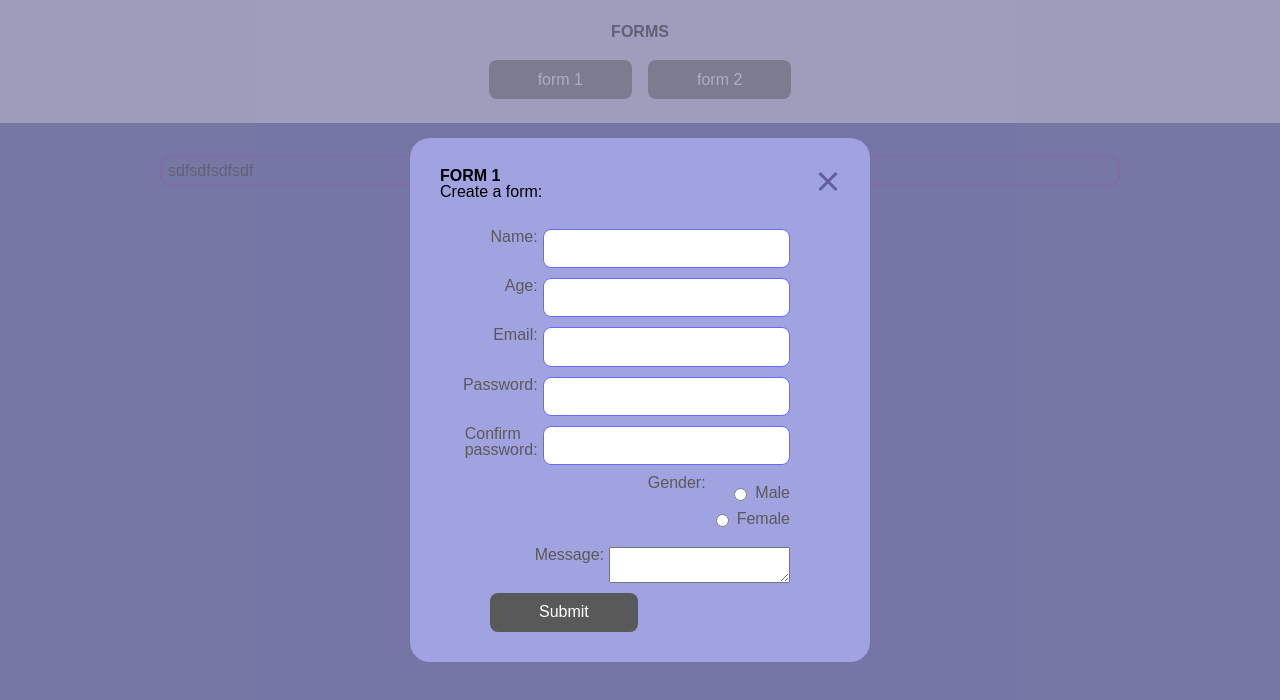
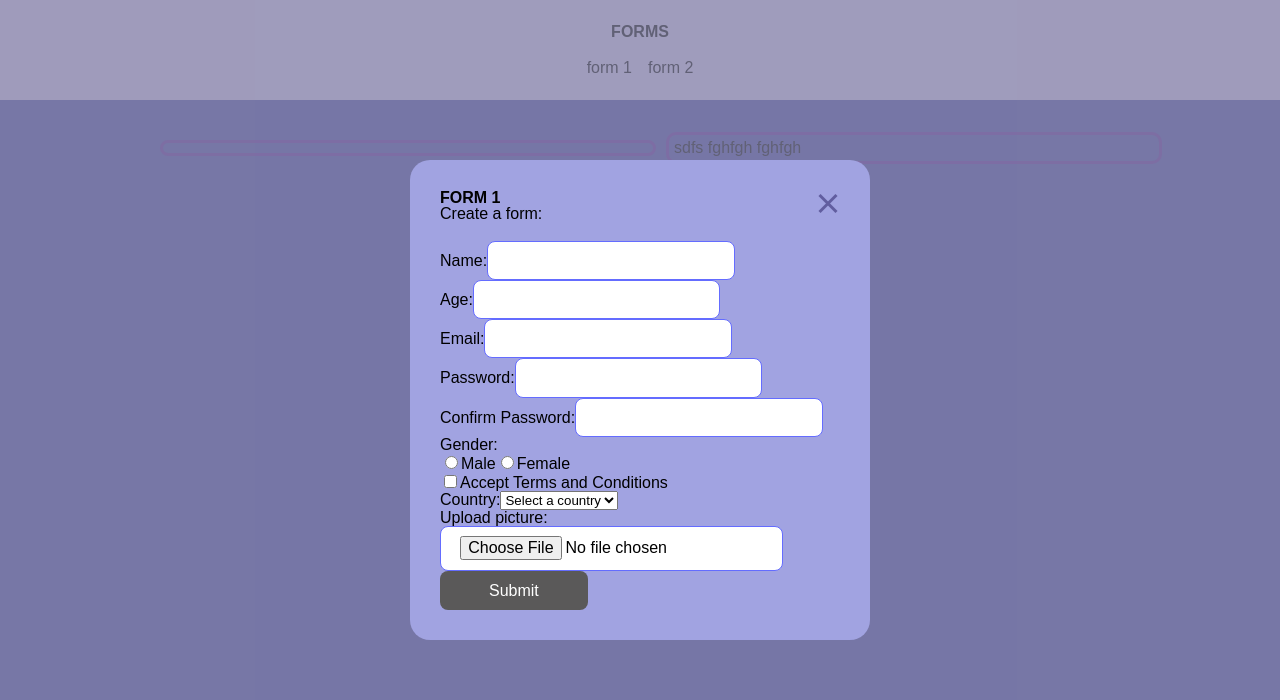
Before and after one commit to KsushaSher/ReactQ32024, a React (Vite) app: page /form1 in a window 1280 px wide. Shown: the top 700 px of the page. Built offline with nearby package versions, Linux system fonts and the light colour scheme.

Commit message:
feat: add form with uncontrolled components

```diff
--- a/src/App.tsx
+++ b/src/App.tsx
@@ -2,15 +2,19 @@ import { Route, Routes } from 'react-router-dom';
 import Forms from './components/Forms';
 import Form1 from './components/Form1';
 import Form2 from './components/Form2';
+import { Provider } from 'react-redux';
+import store from './components/store';
 
 function App() {
   return (
+    <Provider store={store}>
       <Routes>
         <Route path="/" element={<Forms />}>
           <Route path="form1" element={<Form1 />} />
           <Route path="form2" element={<Form2 />} />
         </Route>
       </Routes>
+    </Provider>
   );
 }
 
--- a/src/components/Form1.tsx
+++ b/src/components/Form1.tsx
@@ -1,94 +1,164 @@
-import { useRef, FormEvent } from 'react';
+import React, { useRef, useState } from 'react';
+import { useDispatch, useSelector } from 'react-redux';
+import { RootState, setFormDataItem } from './store';
+import { validationSchema } from './validationSchema';
+import * as Yup from 'yup';
+import { Link } from 'react-router-dom';
+import { IErrors, IFormValues } from '../types/types';
 
-function Form1() {
-  const inputRef = useRef<HTMLInputElement | null>(null);
+const FormComponent: React.FC = () => {
+  const dispatch = useDispatch();
+  const countries = useSelector((state: RootState) => state.form.countries);
 
-  function handleSubmit(event: FormEvent) {
+  const nameRef = useRef<HTMLInputElement>(null);
+  const ageRef = useRef<HTMLInputElement>(null);
+  const emailRef = useRef<HTMLInputElement>(null);
+  const passwordRef = useRef<HTMLInputElement>(null);
+  const confirmPasswordRef = useRef<HTMLInputElement>(null);
+  const genderRef = useRef<HTMLInputElement>(null);
+  const termsAcceptedRef = useRef<HTMLInputElement>(null);
+  const countryRef = useRef<HTMLSelectElement>(null);
+  const imageRef = useRef<HTMLInputElement>(null);
+
+  const [errors, setErrors] = useState<IErrors>({});
+
+  const validate = async () => {
+    const formValues: IFormValues = {
+      name: nameRef.current?.value || '',
+      age: Number(ageRef.current?.value) || 0,
+      email: emailRef.current?.value || '',
+      password: passwordRef.current?.value || '',
+      confirmPassword: confirmPasswordRef.current?.value || '',
+      gender: genderRef.current?.value || '',
+      termsAccepted: termsAcceptedRef.current?.checked || false,
+      country: countryRef.current?.value || '',
+      image: imageRef.current?.files?.[0] || null,
+    };
+
+    try {
+      await validationSchema.validate(formValues, { abortEarly: false });
+      setErrors({});
+      return formValues;
+    } catch (err) {
+      const validationErrors: IErrors = {};
+      if (err instanceof Yup.ValidationError) {
+        err.inner.forEach(error => {
+          if (error.path) {
+            validationErrors[error.path as keyof IErrors] = error.message;
+          }
+        });
+      }
+      setErrors(validationErrors);
+      return null;
+    }
+  };
+
+  const handleSubmit = async (event: React.FormEvent) => {
     event.preventDefault();
-    if (inputRef.current) {
-      alert(`Name: ${inputRef.current.value}`);
+    const validatedValues = await validate();
+    if (validatedValues) {
+      if (validatedValues.image) {
+        const reader = new FileReader();
+        reader.onloadend = () => {
+          const base64String = reader.result as string;
+          dispatch(setFormDataItem({ ...validatedValues, image: base64String }));
+          alert('Форма успешно отправлена!');
+        };
+        reader.readAsDataURL(validatedValues.image);
       }
     }
+  };
 
   return (
     <div className="modal_window ">
       <div className="wrapper_form">
+        <form onSubmit={handleSubmit}>
           <div className="form_header">
             <div>
               <h1>FORM 1</h1>
               <p>Create a form:</p>
             </div>
 
-          <div className="close_modal"></div>
+            <Link className="close_modal" to="/" />
           </div>
 
-        <div className="form_body">
-          <form onSubmit={handleSubmit}>
+          <div>
+            <label htmlFor="name">Name:</label>
+            <input id="name" type="text" ref={nameRef} />
+            {errors.name && <div>{errors.name}</div>}
+          </div>
+
+          <div>
+            <label htmlFor="age">Age:</label>
+            <input id="age" type="number" ref={ageRef} />
+            {errors.age && <div>{errors.age}</div>}
+          </div>
+
+          <div>
+            <label htmlFor="email">Email:</label>
+            <input id="email" type="email" ref={emailRef} />
+            {errors.email && <div>{errors.email}</div>}
+          </div>
+
+          <div>
+            <label htmlFor="password">Password:</label>
+            <input id="password" type="password" ref={passwordRef} />
+            {errors.password && <div>{errors.password}</div>}
+          </div>
+
+          <div>
+            <label htmlFor="confirmPassword">Confirm Password:</label>
+            <input id="confirmPassword" type="password" ref={confirmPasswordRef} />
+            {errors.confirmPassword && <div>{errors.confirmPassword}</div>}
+          </div>
+
+          <div>
+            <label>Gender:</label>
+            <div>
               <label>
-              Name:
-              <input type="text" ref={inputRef}></input>
-            </label>
-
-            <label>
-              Age:
-              <input type="number"></input>
-            </label>
-
-            <label>
-              Email:
-              <input type="email" />
-            </label>
-
-            <label>
-              Password:
-              <input type="password" />
-            </label>
-
-            <label>
-              Confirm password:
-              <input type="password" />
-            </label>
-
-            <label>
-              Gender:
-              <div>
-                <label className="radio_button">
-                  <input
-                    type="radio"
-                    name="gender"
-                    value="male"
-                    // checked={gender === 'male'}
-                    // onChange={e => setGender(e.target.value)}
-                  />
+                <input type="radio" name="gender" value="male" ref={genderRef} />
                 Male
               </label>
-
-                <label className="radio_button">
-                  <input
-                    type="radio"
-                    name="gender"
-                    value="female"
-                    // checked={gender === 'female'}
-                    // onChange={e => setGender(e.target.value)}
-                  />
+              <label>
+                <input type="radio" name="gender" value="female" ref={genderRef} />
                 Female
               </label>
             </div>
+            {errors.gender && <div>{errors.gender}</div>}
+          </div>
+
+          <div>
+            <label>
+              <input type="checkbox" ref={termsAcceptedRef} />
+              Accept Terms and Conditions
             </label>
+            {errors.termsAccepted && <div>{errors.termsAccepted}</div>}
+          </div>
 
-            <label>
-              Message:
-              <textarea />
-            </label>
+          <div>
+            <label htmlFor="country">Country:</label>
+            <select id="country" ref={countryRef}>
+              <option value="">Select a country</option>
+              {countries.map(country => (
+                <option key={country} value={country}>
+                  {country}
+                </option>
+              ))}
+            </select>
+            {errors.country && <div>{errors.country}</div>}
+          </div>
 
-            <button className="button_submit" type="submit">
-              Submit
-            </button>
+          <div>
+            <label htmlFor="image">Upload picture:</label>
+            <input id="image" type="file" accept=".png, .jpeg" ref={imageRef} />
+            {errors.image && <div>{errors.image}</div>}
+          </div>
+
+          <button type="submit">Submit</button>
         </form>
       </div>
     </div>
-    </div>
   );
-}
+};
 
-export default Form1;
+export default FormComponent;
--- a/src/components/Forms.tsx
+++ b/src/components/Forms.tsx
@@ -1,25 +1,28 @@
-import { Outlet, useNavigate } from 'react-router-dom';
+import { Link, Outlet } from 'react-router-dom';
+import { useAppSelector } from './store';
 
 function Forms() {
-  const navigate = useNavigate();
-
-  const handleClick = (e: React.MouseEvent) => {
-    e.stopPropagation();
-    navigate({ pathname: `/form1` });
-  };
-
+  const items = useAppSelector(state => state.form.data);
   return (
     <main>
       <header>
         <h1>FORMS</h1>
         <div className="header_content">
-          <button onClick={handleClick}>form 1</button>
-          <button>form 2</button>
-          <Outlet />
+          <Link to="/form1">form 1</Link>
+          <Link to="/form2">form 2</Link>
         </div>
       </header>
       <section>
-        <div className="left_section_search_result"> sdfsdfsdfsdf</div>
+        <Outlet />
+
+        <div className="left_section_search_result">
+          {items?.map(({ image, ...item }) => (
+            <div>
+              <img src={image} alt="" style={{ width: '100%' }} />
+              <pre>{JSON.stringify(item, null, 2)}</pre>
+            </div>
+          ))}
+        </div>
         <div className="right_section_search_result"> sdfs fghfgh fghfgh</div>
       </section>
     </main>
--- /dev/null
+++ b/src/components/store.ts
@@ -0,0 +1,40 @@
+import { configureStore, createSlice, PayloadAction } from '@reduxjs/toolkit';
+import { IFormValues } from '../types/types';
+import { useSelector } from 'react-redux';
+
+type IDataItem = Omit<IFormValues, 'image'> & { image: string };
+
+interface FormState {
+  countries: string[];
+  data: IDataItem[];
+}
+
+const INITIAL_STATE: FormState = {
+  countries: ['USA', 'Canada', 'UK', 'Germany', 'France', 'Australia', 'India'],
+  data: [],
+};
+
+const formSlice = createSlice({
+  name: 'form',
+  initialState: INITIAL_STATE,
+  reducers: {
+    setFormDataItem(state, action: PayloadAction<IDataItem>) {
+      state.data.push(action.payload);
+    },
+  },
+});
+
+export const { setFormDataItem } = formSlice.actions;
+
+const store = configureStore({
+  reducer: {
+    form: formSlice.reducer,
+  },
+});
+
+export type RootState = ReturnType<typeof store.getState>;
+export type AppDispatch = typeof store.dispatch;
+
+export const useAppSelector = useSelector.withTypes<RootState>();
+
+export default store;
--- /dev/null
+++ b/src/components/validationSchema.ts
@@ -0,0 +1,32 @@
+import * as Yup from 'yup';
+import { IFormValues } from '../types/types';
+
+export const validationSchema: Yup.Schema<IFormValues> = Yup.object().shape({
+  name: Yup.string()
+    .matches(/^[A-Z][a-zA-Z]*$/, 'Name must start with an uppercase letter.')
+    .required('Name is required.'),
+  age: Yup.number()
+    .positive('Age must be a positive number.')
+    .integer('Age must be an integer.')
+    .required('Age is required.'),
+  email: Yup.string().email('Invalid email format.').required('Email is required.'),
+  password: Yup.string()
+    .matches(
+      /^(?=.*[a-z])(?=.*[A-Z])(?=.*\d)(?=.*[!@#$%^&*]).{8,}$/,
+      'Password must contain at least 1 number, 1 uppercase letter, 1 lowercase letter, and 1 special character.',
+    )
+    .required('Password is required.'),
+  confirmPassword: Yup.string()
+    .oneOf([Yup.ref('password')], 'Passwords do not match.')
+    .required('Password confirmation is required.'),
+  gender: Yup.string().required('Gender is required.'),
+  termsAccepted: Yup.boolean()
+    .oneOf([true], 'You must accept the terms and conditions.')
+    .required('Acceptance of terms and conditions is required.'),
+  country: Yup.string().required('Country selection is required.'),
+  image: Yup.mixed<File>()
+    .test('fileSize', 'File is too large.', value => (value ? value.size <= 500000 : true))
+    .test('fileType', 'Unsupported file format.', value =>
+      value ? ['image/png', 'image/jpeg'].includes(value.type) : true,
+    ),
+});
--- a/src/styles/Styles.scss
+++ b/src/styles/Styles.scss
@@ -118,7 +118,7 @@ section {
     flex-direction: column;
     gap: 16px;
     margin: auto;
-    flex: 1 0 20%;
+    flex: 0 0 50%;
   }
 }
 // end result
--- /dev/null
+++ b/src/types/types.ts
@@ -0,0 +1,15 @@
+export interface IFormValues {
+  name: string;
+  age: number;
+  email: string;
+  password: string;
+  confirmPassword: string;
+  gender: string;
+  termsAccepted: boolean;
+  country: string;
+  image?: File | null;
+}
+
+export type IErrors = Partial<{
+  [key in keyof IFormValues]: string;
+}>;
```
Also changed, not shown: src/components/Form2.tsx (+5 -3 lines). Lines whose indentation alone changed are shown as unchanged.
